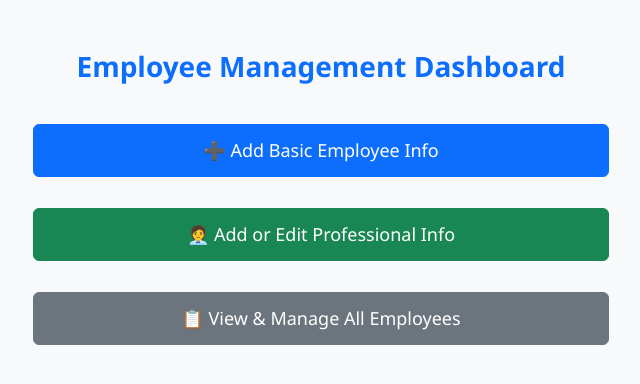
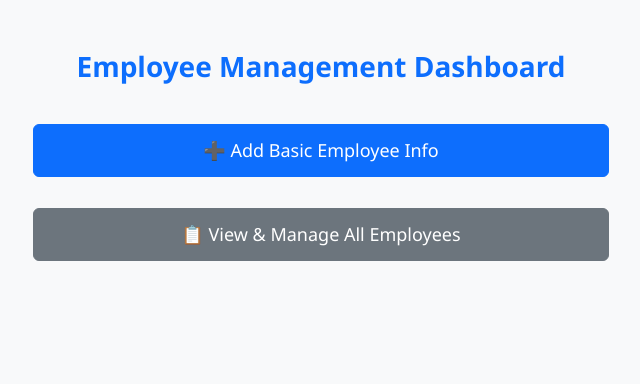
Before and after one commit to pratham1kruk/HR-management-system, a Flask app: page /employees/home in a window 1280 px wide. Shown: the top 384 px of the page, without its empty margins (319-959 px from the left). Run offline with Flask 3, Linux system fonts and the light colour scheme; some libraries are stand-ins or nearby versions.

Commit message:
employe home redundancy resolved

```diff
--- a/backend/templates/employee_home.html
+++ b/backend/templates/employee_home.html
@@ -37,12 +37,7 @@
                 ➕ Add Basic Employee Info
             </a>
 
-            <!-- Navigate to list (to edit or add professional info) -->
-            <a href="{{ url_for('employee.list_employees') }}" class="btn btn-success btn-block">
-                🧑‍💼 Add or Edit Professional Info
-            </a>
-
-            <!-- View and manage all employee data -->
+            <!-- View and manage all employee data (includes edit/add prof info) -->
             <a href="{{ url_for('employee.list_employees') }}" class="btn btn-secondary btn-block">
                 📋 View & Manage All Employees
             </a>
```
